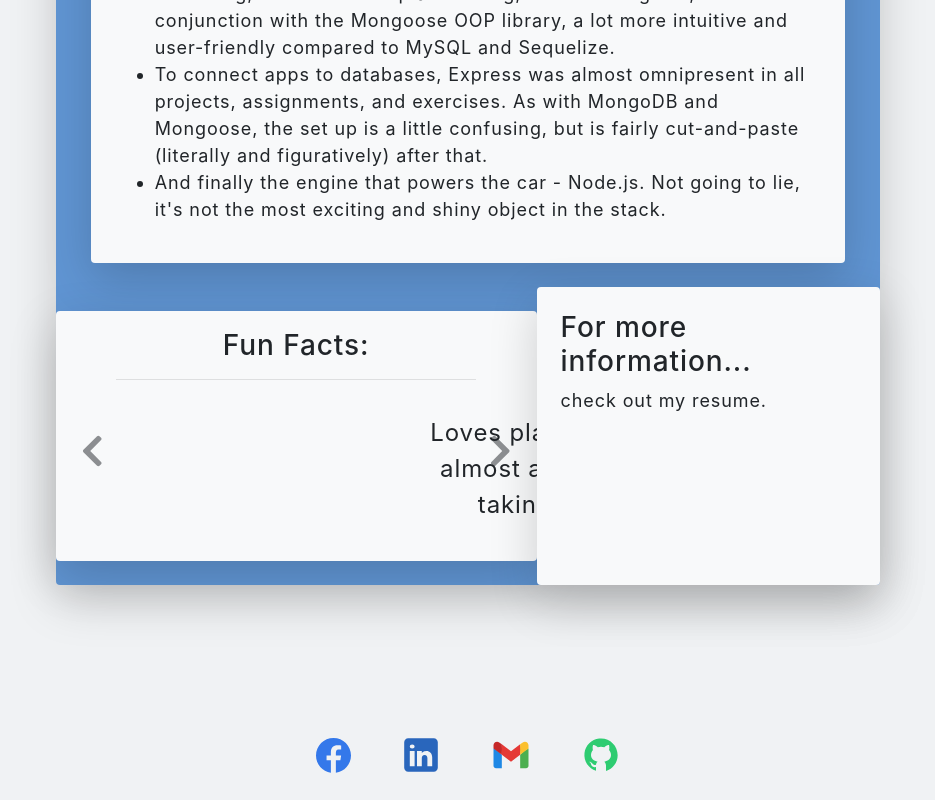
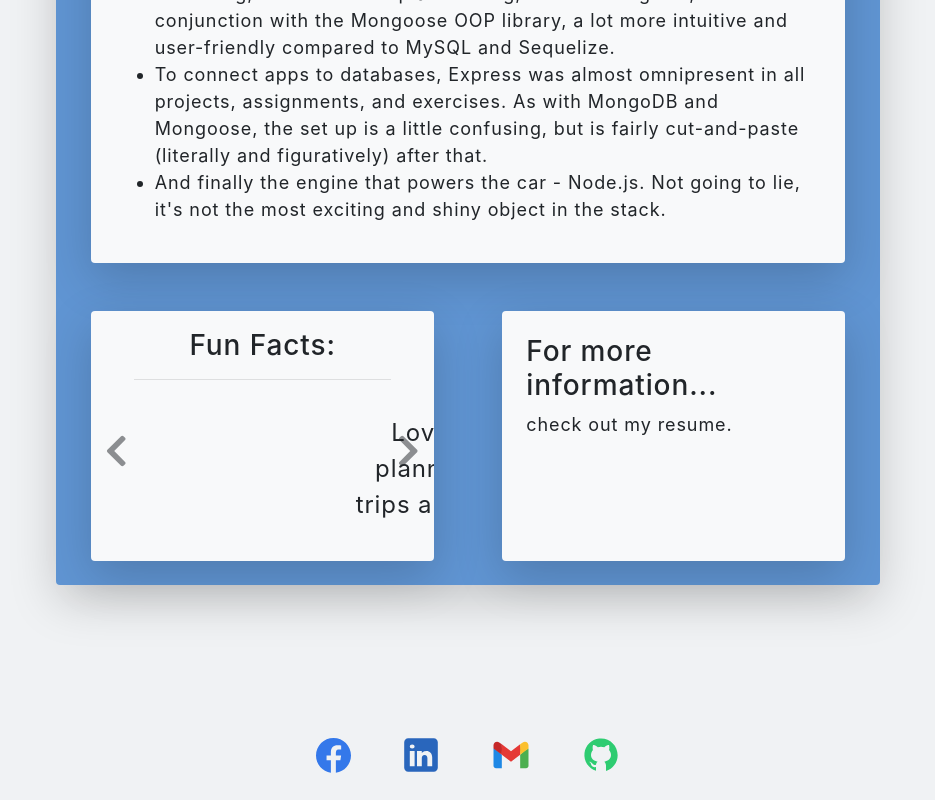
Before and after one commit to hill1635/hill-react-portfolio, a React (Create React App) app: page /about in a window 1280 px wide. Shown: the part 1194-1994 px from the top of the page, without its empty margins (172-1107 px from the left). Built offline with nearby package versions, Linux system fonts and the light colour scheme.

Commit message:
Component sizing and margins.

```diff
--- a/src/pages/About/FunFacts/index.js
+++ b/src/pages/About/FunFacts/index.js
@@ -3,7 +3,7 @@ import "./style.css";
 
 function FunFacts() {
   return (
-    <section className="funFacts text-center col-11 col-sm-7 bg-light rounded shadow-lg mx-auto p-0 my-4">
+    <section className="funFacts text-center col-11 col-sm-5 bg-light rounded shadow-lg mx-auto p-0 my-4">
       <div id="carouselExampleIndicators" className="carousel slide h-100 py-4" data-bs-ride="carousel">
         <header className="header w-75">
             <h3>Fun Facts:</h3>
--- a/src/pages/About/Resume/index.js
+++ b/src/pages/About/Resume/index.js
@@ -3,7 +3,7 @@ import "./style.css";
 
 function Resume() {
   return (
-    <section className="col-5 bg-light rounded shadow-lg mx-auto p-4">
+    <section className="col-5 bg-light rounded shadow-lg mx-auto p-4 my-4">
       <h3>For more information...</h3>
       <p>check out my resume.</p>
     </section>
```
